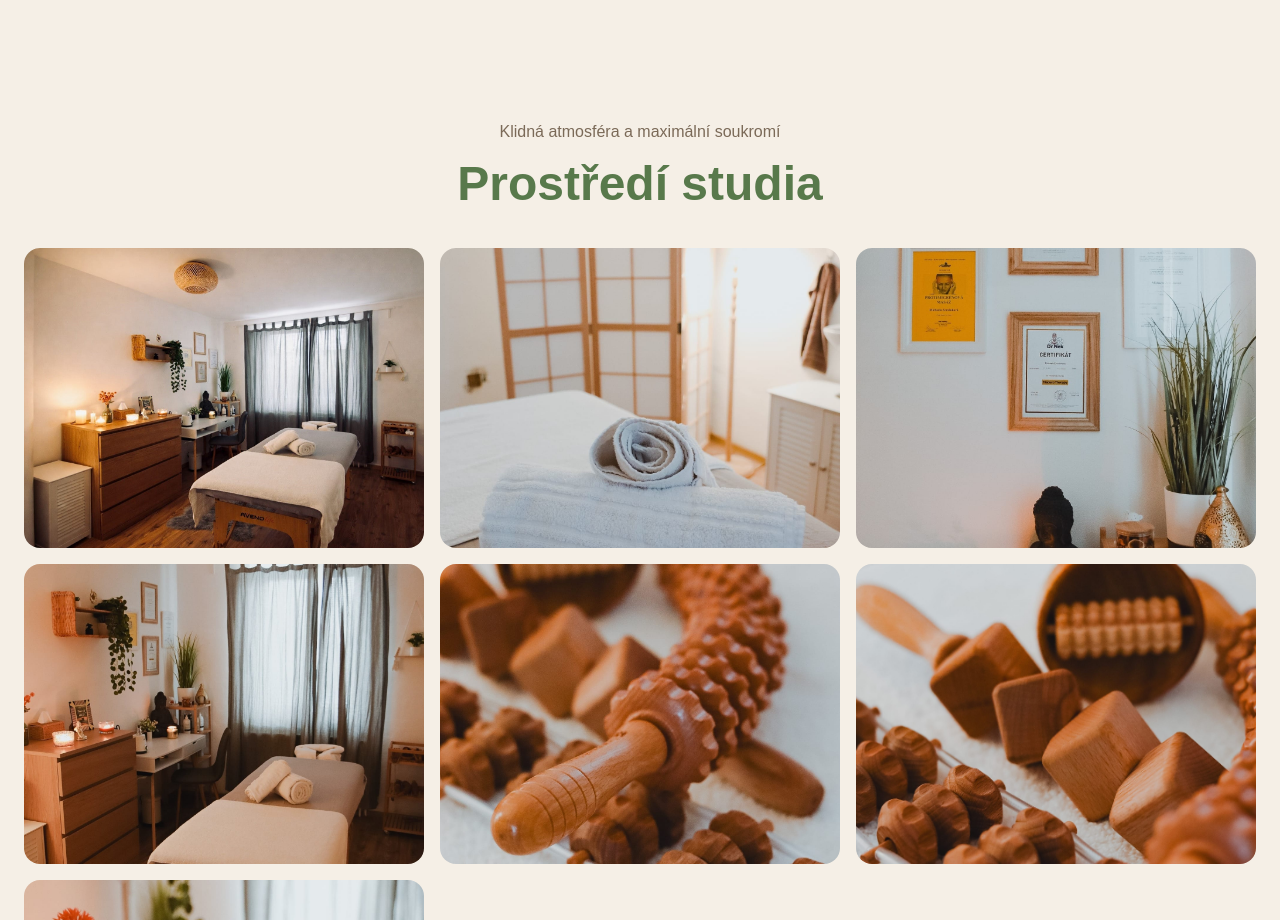
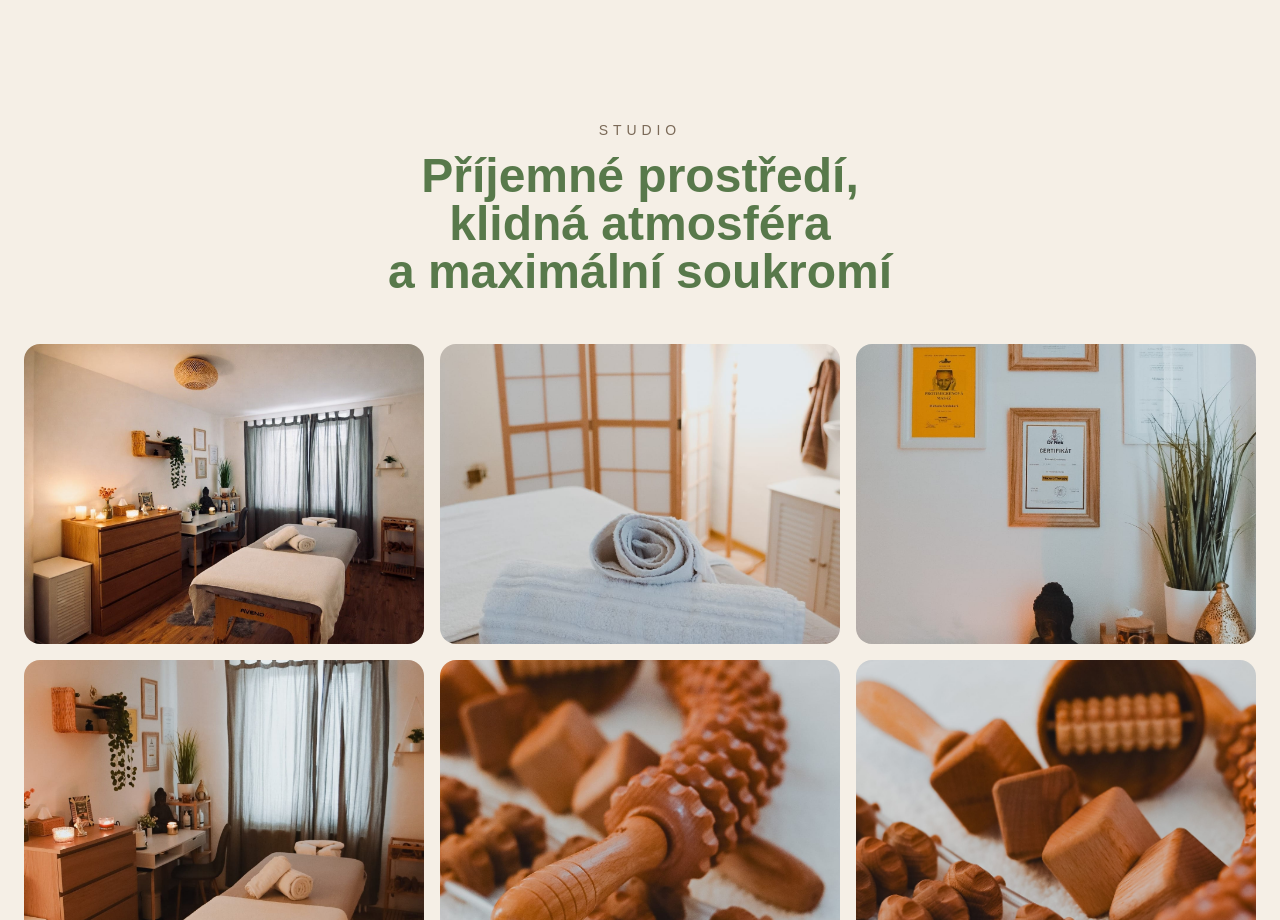
Before and after one commit to michaltacek-hub/mmr-system, a Next.js app: page / in a window 1280 px wide. Shown: the part 2800-3720 px from the top of the page. Built offline with nearby package versions, Linux system fonts and the light colour scheme.

Commit message:
Upravena sekce Studio a sjednocen vzhled s ostatními sekcemi

```diff
--- a/app/components/StudioSection.tsx
+++ b/app/components/StudioSection.tsx
@@ -18,15 +18,20 @@ export default function StudioSection() {
     >
       <div className="mx-auto max-w-7xl px-6">
 
-    <p className="mb-4 text-center text-[#7b6a58]">
-      Klidná atmosféra a maximální soukromí
+        <div className="mx-auto mb-12 max-w-3xl text-center">
+          <p className="mb-3 text-sm font-medium uppercase tracking-[0.35em] text-[#7b6a58]">
+            Studio
           </p>
 
-    <div className="mb-10 text-center">
-      <h2 className="text-5xl font-bold text-[#58794B]">
-        Prostředí studia
+          <h2 className="text-4xl font-bold text-[#58794B] md:text-5xl">
+            Příjemné prostředí,
+            <br />
+            klidná atmosféra
+            <br />
+            a maximální soukromí
           </h2>
         </div>
+
         <div className="grid grid-cols-1 gap-4 sm:grid-cols-2 lg:grid-cols-3">
           {images.map((src) => (
             <div
```
Lines whose indentation alone changed are shown as unchanged.
